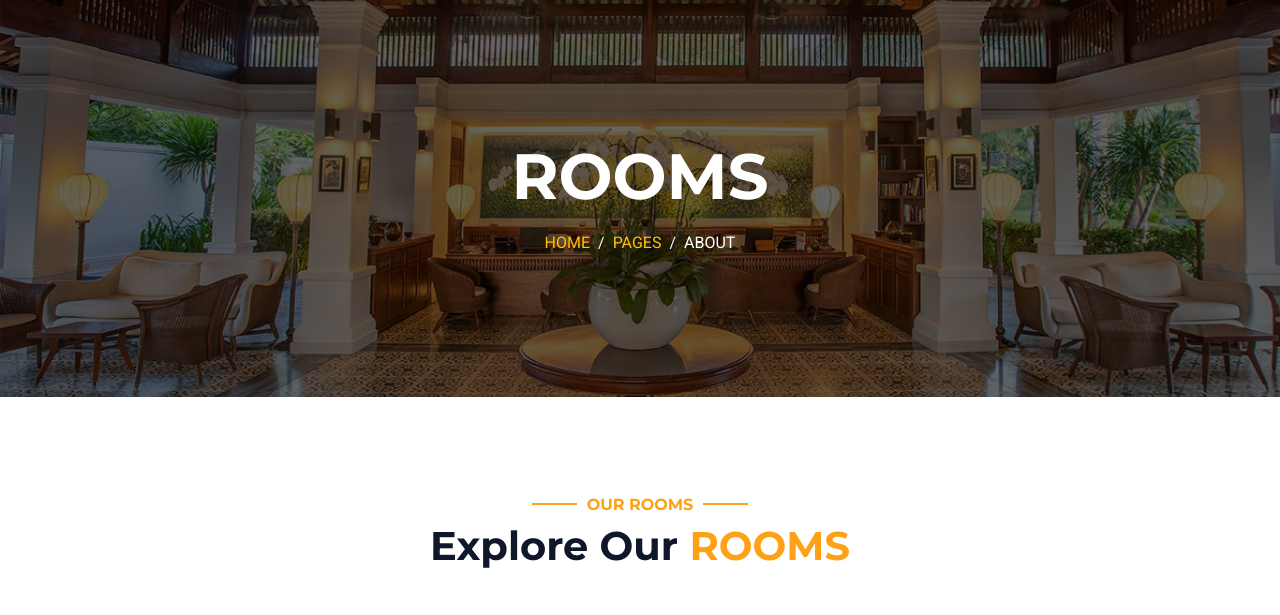
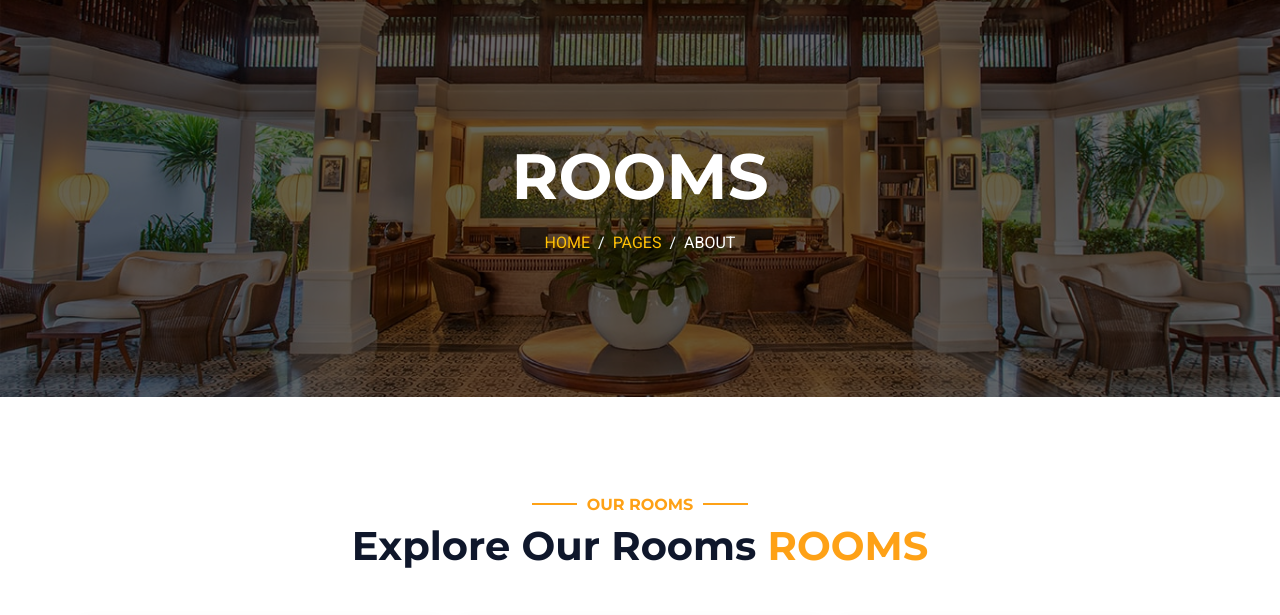
Before and after one commit to Charukshi007/Scm-Project, a plain HTML site: page room.html in a window 1280 px wide. Shown: the part 116-731 px from the top of the page. Drawn offline with nearby package versions, Linux system fonts and the light colour scheme.

Commit message:
changes in room start

```diff
--- a/room.html
+++ b/room.html
@@ -136,8 +136,8 @@
         <div class="container-xxl py-5">
             <div class="container">
                 <div class="text-center wow fadeInUp" data-wow-delay="0.1s">
-                    <h6 class="section-title text-center text-primary text-uppercase">Our Rooms</h6>
-                    <h1 class="mb-5">Explore Our <span class="text-primary text-uppercase">ROOMS</span></h1>
+                    <h6 class="section-title text-center text-primary text-uppercase">Our              Rooms</h6>
+                    <h1 class="mb-5">Explore Our Rooms <span class="text-primary text-uppercase">ROOMS</span></h1>
                 </div>
                 <div class="row g-4">
                     <div class="col-lg-4 col-md-6 wow fadeInUp" data-wow-delay="0.1s">
```
